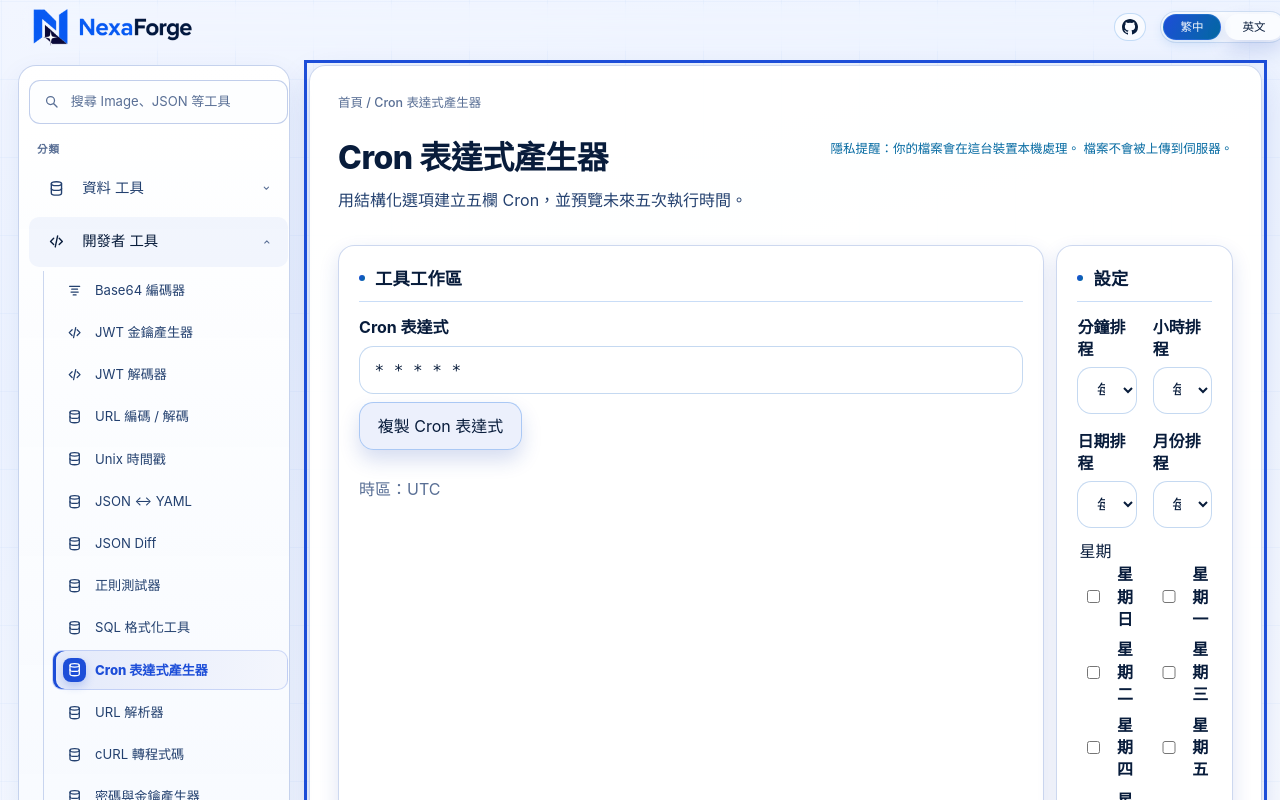
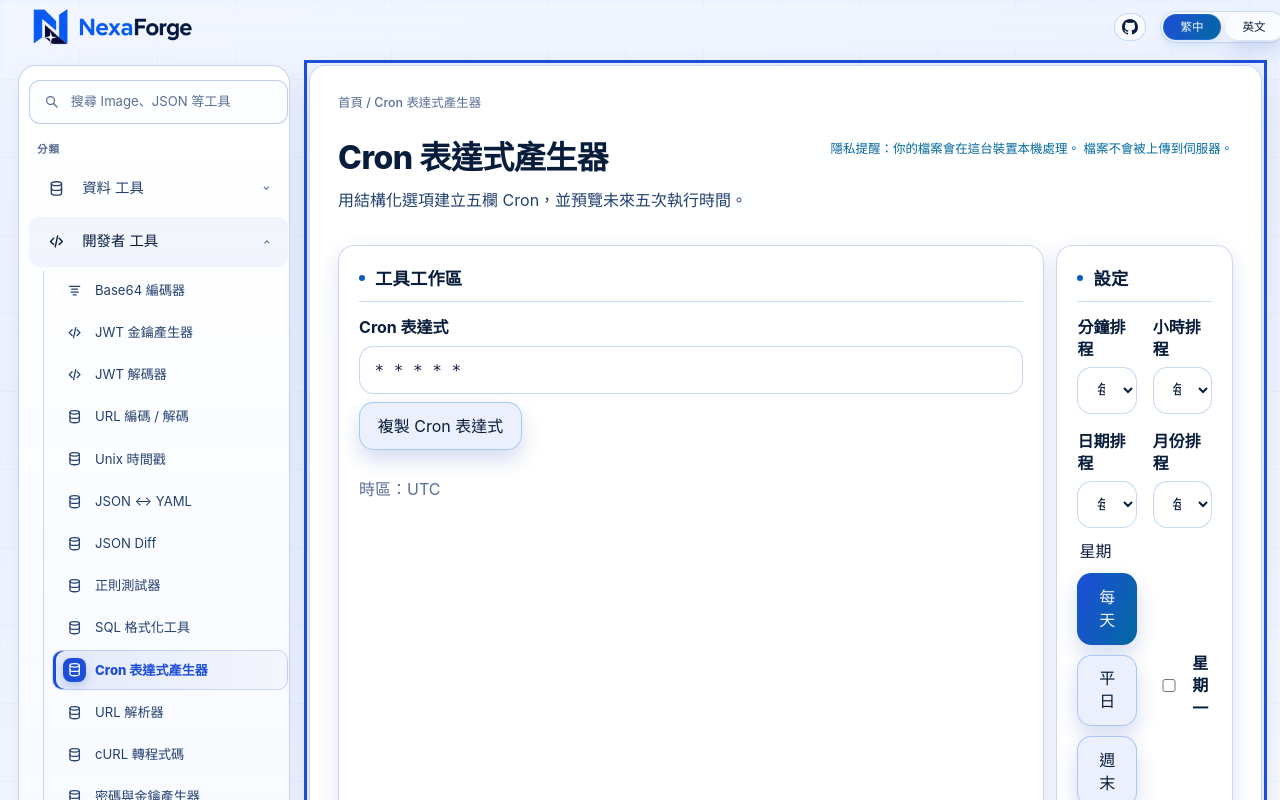
Before and after one commit to kimx/NexaForge, a React (Vite) app: page /developer/cron-builder in a window 1280 px wide. Shown: the top 800 px of the page. Built offline with nearby package versions, Linux system fonts and the light colour scheme.

Commit message:
feat: improve cURL and Cron defaults

```diff
--- a/src/i18n/issue26Messages.ts
+++ b/src/i18n/issue26Messages.ts
@@ -42,6 +42,10 @@ export const ISSUE_26_ZH_MESSAGES: Record<string, string> = {
   "tool.cron-builder.specific": "指定值",
   "tool.cron-builder.interval": "間隔",
   "tool.cron-builder.weekdays": "星期",
+  "tool.cron-builder.weekdayPresets": "星期快速選擇",
+  "tool.cron-builder.weekdayPreset.every-day": "每天",
+  "tool.cron-builder.weekdayPreset.weekdays": "平日",
+  "tool.cron-builder.weekdayPreset.weekends": "週末",
   "tool.cron-builder.weekday.0": "星期日",
   "tool.cron-builder.weekday.1": "星期一",
   "tool.cron-builder.weekday.2": "星期二",
@@ -214,6 +218,10 @@ export const ISSUE_26_EN_MESSAGES: Record<string, string> = {
   "tool.cron-builder.specific": "Specific value",
   "tool.cron-builder.interval": "Interval",
   "tool.cron-builder.weekdays": "Weekdays",
+  "tool.cron-builder.weekdayPresets": "Weekday presets",
+  "tool.cron-builder.weekdayPreset.every-day": "Every day",
+  "tool.cron-builder.weekdayPreset.weekdays": "Weekdays",
+  "tool.cron-builder.weekdayPreset.weekends": "Weekends",
   "tool.cron-builder.weekday.0": "Sunday",
   "tool.cron-builder.weekday.1": "Monday",
   "tool.cron-builder.weekday.2": "Tuesday",
--- a/src/pages/developer/CronBuilderPage.tsx
+++ b/src/pages/developer/CronBuilderPage.tsx
@@ -23,7 +23,12 @@ const FALLBACK_TOOL: ToolDefinition = {
   category: "Developer",
 };
 
-const WEEKDAYS = [0, 1, 2, 3, 4, 5, 6] as const;
+const WEEKDAYS = [1, 2, 3, 4, 5, 6, 0] as const;
+const WEEKDAY_PRESETS = [
+  { key: "every-day", values: [] },
+  { key: "weekdays", values: [1, 2, 3, 4, 5] },
+  { key: "weekends", values: [0, 6] },
+] as const;
 
 export function CronBuilderPage(): JSX.Element {
   const { t, locale } = useLanguage();
@@ -139,6 +144,17 @@ export function CronBuilderPage(): JSX.Element {
       return withWeekdays(current, values);
     });
   };
+
+  const selectWeekdayPreset = (values: readonly number[]): void => {
+    setSchedule((current) => {
+      if (values.length > 0 && current.dayOfMonth.mode !== "every") {
+        setAnnouncement(t("tool.cron-builder.resetDayOfMonth"));
+      }
+      return withWeekdays(current, [...values]);
+    });
+  };
+
+  const selectedWeekdays = schedule.weekdays.join(",");
 
   return (
     <ToolPageTemplate tool={tool} meta={meta} breadcrumb={["Home", title]}>
@@ -266,6 +282,22 @@ export function CronBuilderPage(): JSX.Element {
             </div>
             <fieldset className="issue26-weekdays">
               <legend>{t("tool.cron-builder.weekdays")}</legend>
+              <div className="tool-actions" role="group" aria-label={t("tool.cron-builder.weekdayPresets")}>
+                {WEEKDAY_PRESETS.map((preset) => {
+                  const pressed = selectedWeekdays === preset.values.join(",");
+                  return (
+                    <button
+                      key={preset.key}
+                      type="button"
+                      className={`btn ${pressed ? "primary" : "secondary"}`}
+                      aria-pressed={pressed}
+                      onClick={() => selectWeekdayPreset(preset.values)}
+                    >
+                      {t(`tool.cron-builder.weekdayPreset.${preset.key}`)}
+                    </button>
+                  );
+                })}
+              </div>
               {WEEKDAYS.map((weekday) => (
                 <label key={weekday}>
                   <input
--- a/src/pages/developer/CurlToCodePage.tsx
+++ b/src/pages/developer/CurlToCodePage.tsx
@@ -22,11 +22,16 @@ const FALLBACK_TOOL: ToolDefinition = {
   category: "Developer",
 };
 
+const DEFAULT_CURL_SAMPLE = `curl 'https://api.example.com/v1/messages' \\
+  -X POST \\
+  -H 'Content-Type: application/json' \\
+  -d '{"message":"Hello, NexaForge!"}'`;
+
 export function CurlToCodePage(): JSX.Element {
   const { t } = useLanguage();
-  const [source, setSource] = useState("");
+  const [source, setSource] = useState(DEFAULT_CURL_SAMPLE);
   const [target, setTarget] = useState<CurlTarget>("csharp");
-  const [state, setState] = useState<ProcessingState>("idle");
+  const [state, setState] = useState<ProcessingState>("ready");
   const [output, setOutput] = useState("");
   const [fileExtension, setFileExtension] = useState(".cs");
   const [warnings, setWarnings] = useState<CurlConversionWarning[]>([]);
```
Also changed, not shown: 2 other files (tests, documents, lock files or other folders).
